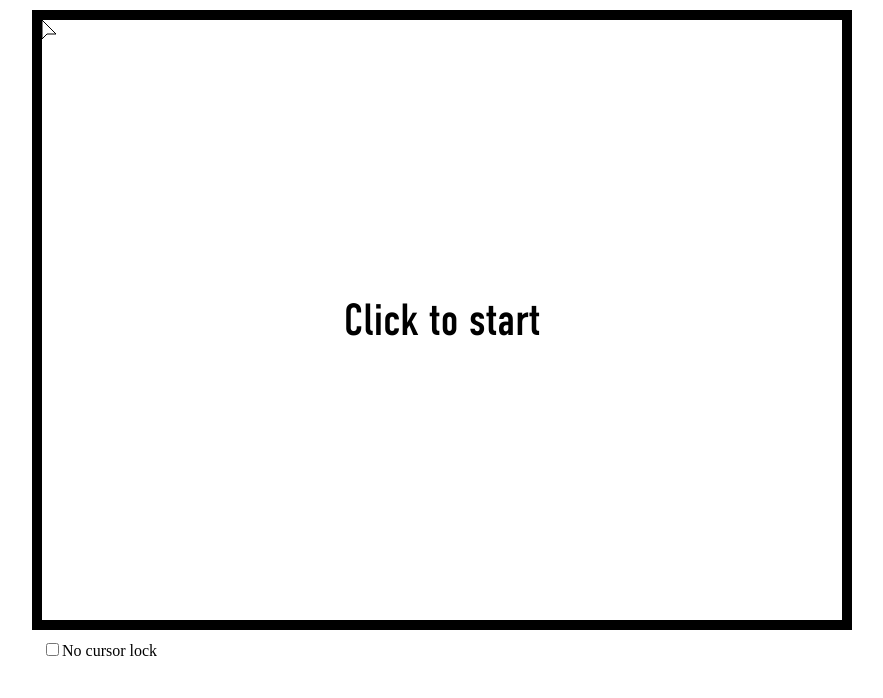
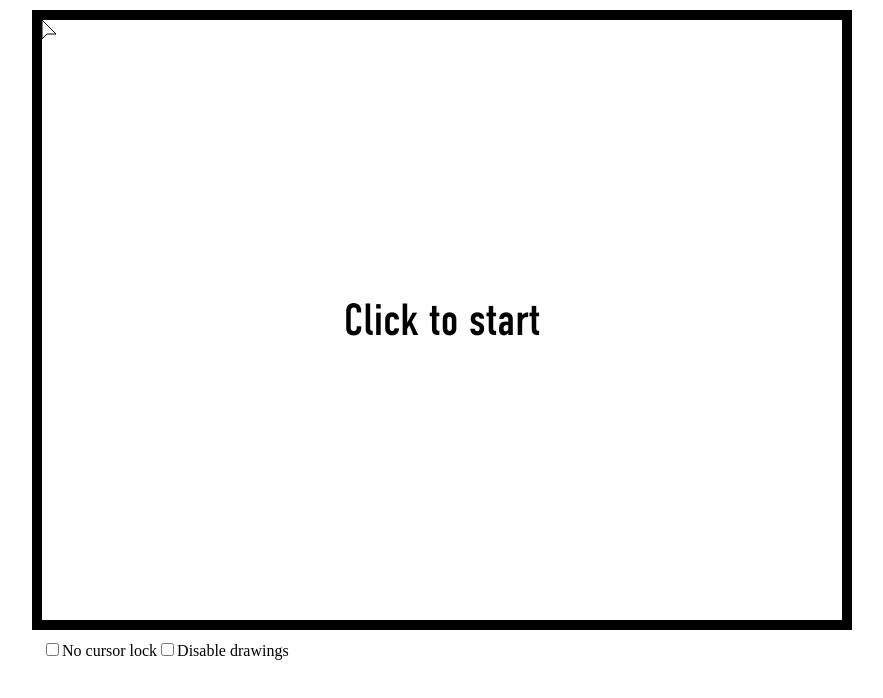
Before and after one commit to xTCry/Cursors-Game-Client, a React (Create React App) app: page / in a window 1280 px wide. Shown: the top 698 px of the page, without its empty margins (198-1081 px from the left). Built offline with nearby package versions, Linux system fonts and the light colour scheme; no server answers.

Commit message:
Added checkbox 'Disable Drawings'

```diff
--- a/src/containers/DesktopContainer/DesktopContainer.tsx
+++ b/src/containers/DesktopContainer/DesktopContainer.tsx
@@ -37,6 +37,10 @@ class DesktopContainer extends Component {
                         <input type="checkbox" defaultChecked={game.noCursorLock} onChange={game.OnNoCursorLock} />
                         No cursor lock
                     </label>
+                    <label>
+                        <input type="checkbox" defaultChecked={game.noDrawings} onChange={game.OnNoDrawings} />
+                        Disable drawings
+                    </label>
                 </div>
             </>
         );
--- a/src/modules/Game.ts
+++ b/src/modules/Game.ts
@@ -28,6 +28,7 @@ class Game {
     public isMouseDown: boolean = false;
     public isMouseLocked: boolean = false;
     public noCursorLock: boolean = false;
+    public noDrawings: boolean = false;
 
     Send(data: ArrayBuffer) {
         webSocket.Send(data);
@@ -170,7 +171,7 @@ class Game {
             }
 
             this.SendMousePos();
-        } else if (e.ctrlKey || e.shiftKey) {
+        } else if ((e.ctrlKey || e.shiftKey) && !this.noDrawings) {
             this.OnMouseMove(e);
             this.isMouseDown = true;
             this.lines.UpdatePos();
@@ -190,7 +191,11 @@ class Game {
 
     OnNoCursorLock = () => {
         this.noCursorLock = !this.noCursorLock;
-    }
+    };
+
+    OnNoDrawings = () => {
+        this.noDrawings = !this.noDrawings;
+    };
 
     // Override
     IsMouseLock = (): boolean => false;
@@ -278,7 +283,9 @@ class Game {
             }
 
             this.clicks.Draw(c);
-            this.lines.Draw(c);
+            if (!this.noDrawings) {
+                this.lines.Draw(c);
+            }
 
             Player.Draw(c, this.playersList);
             this.mainPlayer.Draw(c);
```
